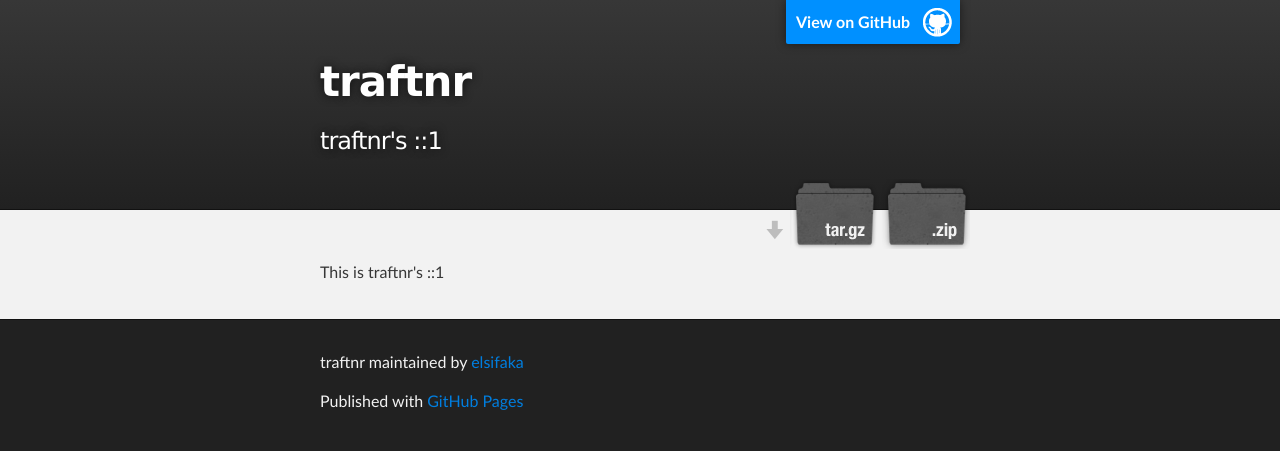
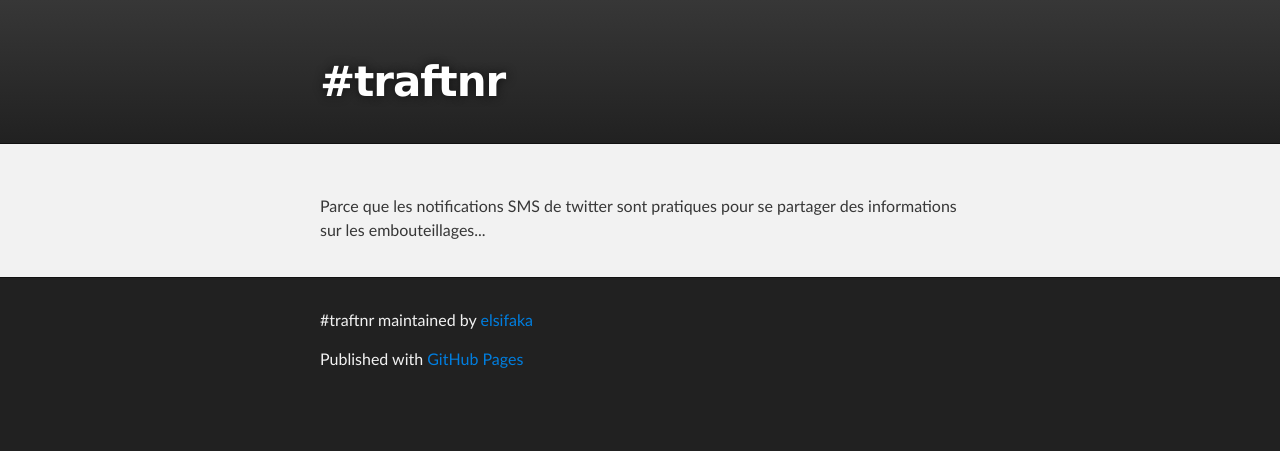
Before and after one commit to elsifaka/traftnr.mrkb.mg, a plain HTML site: page index.html in a window 1280 px wide. Drawn offline with Linux system fonts and the light colour scheme.

Commit message:
Petit nettoyage

```diff
--- a/index.html
+++ b/index.html
@@ -4,11 +4,11 @@
   <head>
     <meta charset='utf-8' />
     <meta http-equiv="X-UA-Compatible" content="chrome=1" />
-    <meta name="description" content="traftnr : traftnr's ::1" />
+    <meta name="description" content="#traftnr: hashtag" />
 
     <link rel="stylesheet" type="text/css" media="screen" href="stylesheets/stylesheet.css">
 
-    <title>traftnr</title>
+    <title>#traftnr</title>
   </head>
 
   <body>
@@ -16,29 +16,27 @@
     <!-- HEADER -->
     <div id="header_wrap" class="outer">
         <header class="inner">
-          <a id="forkme_banner" href="https://github.com/elsifaka/traftnr.mrkb.mg">View on GitHub</a>
+          <h1 id="project_title">#traftnr</h1>
+          <!--<h2 id="project_tagline">traftnr's ::1</h2>-->
 
-          <h1 id="project_title">traftnr</h1>
-          <h2 id="project_tagline">traftnr's ::1</h2>
-
-            <section id="downloads">
-              <a class="zip_download_link" href="https://github.com/elsifaka/traftnr.mrkb.mg/zipball/master">Download this project as a .zip file</a>
-              <a class="tar_download_link" href="https://github.com/elsifaka/traftnr.mrkb.mg/tarball/master">Download this project as a tar.gz file</a>
-            </section>
+            <!--<section id="downloads">-->
+              <!--<a class="zip_download_link" href="https://github.com/elsifaka/traftnr.mrkb.mg/zipball/master">Download this project as a .zip file</a>-->
+              <!--<a class="tar_download_link" href="https://github.com/elsifaka/traftnr.mrkb.mg/tarball/master">Download this project as a tar.gz file</a>-->
+            <!--</section>-->
         </header>
     </div>
 
     <!-- MAIN CONTENT -->
     <div id="main_content_wrap" class="outer">
       <section id="main_content" class="inner">
-        <p>This is traftnr's ::1</p>
+        <p>Parce que les notifications SMS de twitter sont pratiques pour se partager des informations sur les embouteillages...</p>
       </section>
     </div>
 
     <!-- FOOTER  -->
     <div id="footer_wrap" class="outer">
       <footer class="inner">
-        <p class="copyright">traftnr maintained by <a href="https://github.com/elsifaka">elsifaka</a></p>
+        <p class="copyright">#traftnr maintained by <a href="https://github.com/elsifaka">elsifaka</a></p>
         <p>Published with <a href="http://pages.github.com">GitHub Pages</a></p>
       </footer>
     </div>
```
